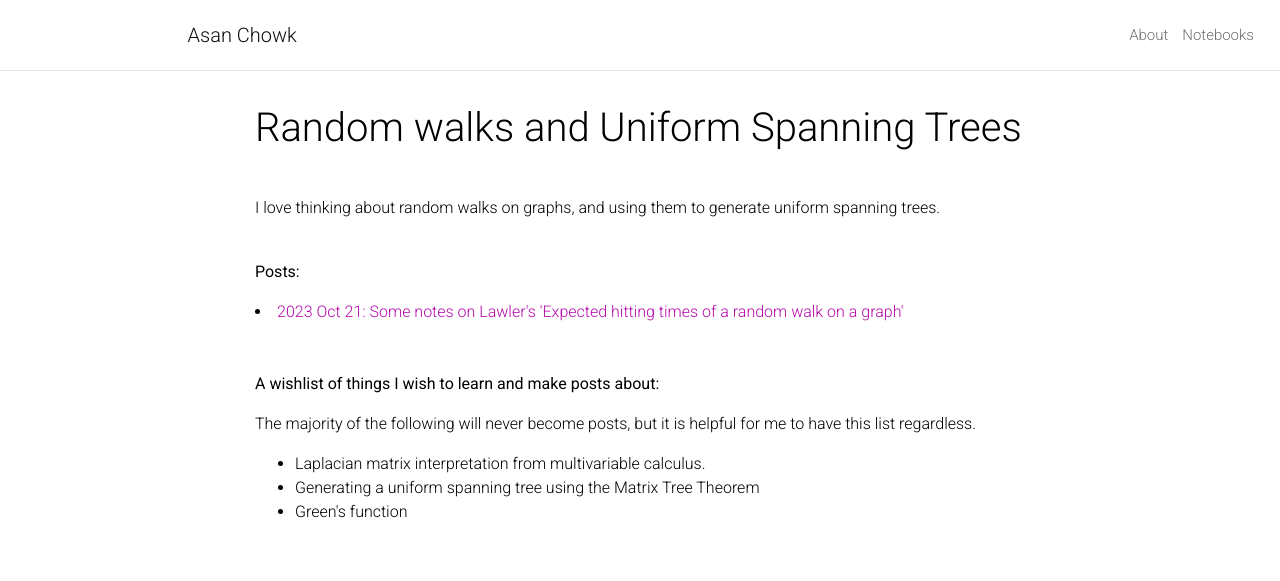
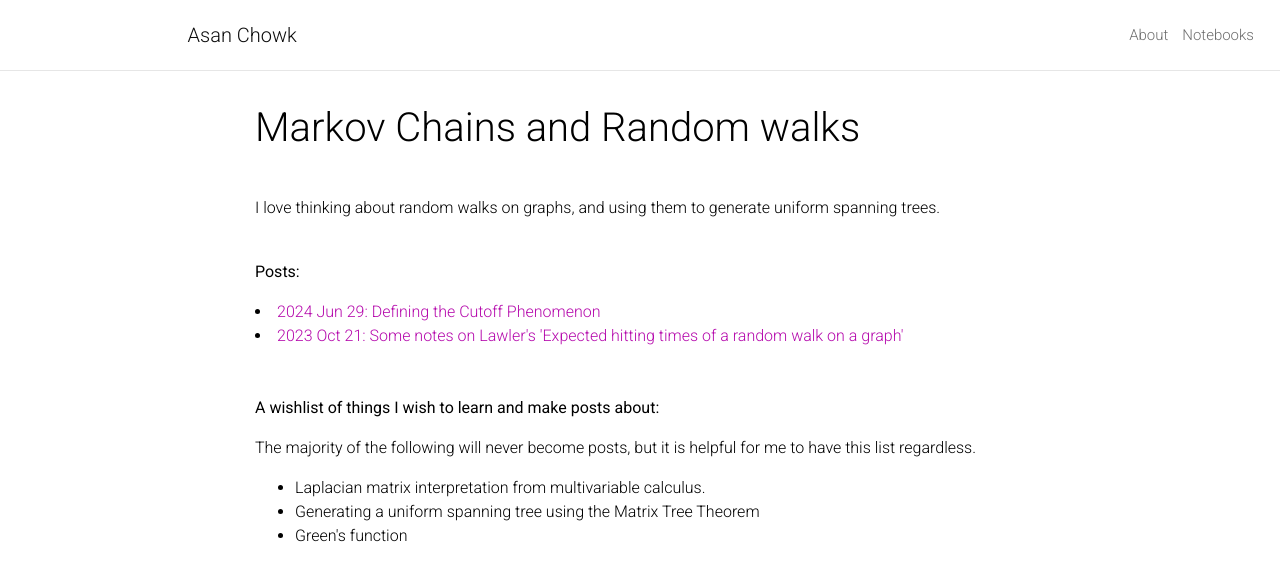
Before and after one commit to bsuwal/bsuwal.github.io, a Jekyll site: the page built from notebooks/randomwalks.md, in a window 1280 px wide. Shown: the top 581 px of the page. Built offline with Jekyll 4.4.1, drawn with Linux system fonts in a browser that asks for light colours; a style sheet for code colours, icons or effects is not loaded.

Commit message:
cleanups

```diff
--- a/notebooks/spanning_trees.md
+++ b/notebooks/randomwalks.md
@@ -1,14 +1,14 @@
 ---
 layout: post
-title: Random walks and Uniform Spanning Trees
+title: Markov Chains and Random walks
 description:
-permalink: /notebooks/trees.html
+permalink: /notebooks/randomwalks.html
 ---
 I love thinking about random walks on graphs, and using them to generate uniform spanning trees.
 
 <br>
 <b>Posts:<b>
-{% for post in site.tags.trees %}
+{% for post in site.tags.randomwalks %}
 <li>
 <a href="{{ post.url }}">{{ post.date | date: '%Y %b %d' }}:    {{ post.title }}</a>
 </li>
```
Also changed, not shown: _posts/2023-10-21-expected-hitting-times-lawler.md (+1 -1 lines), _posts/2024-06-29-cutoff.md (+1 -1 lines), notebooks/index.md (+1 -1 lines).
